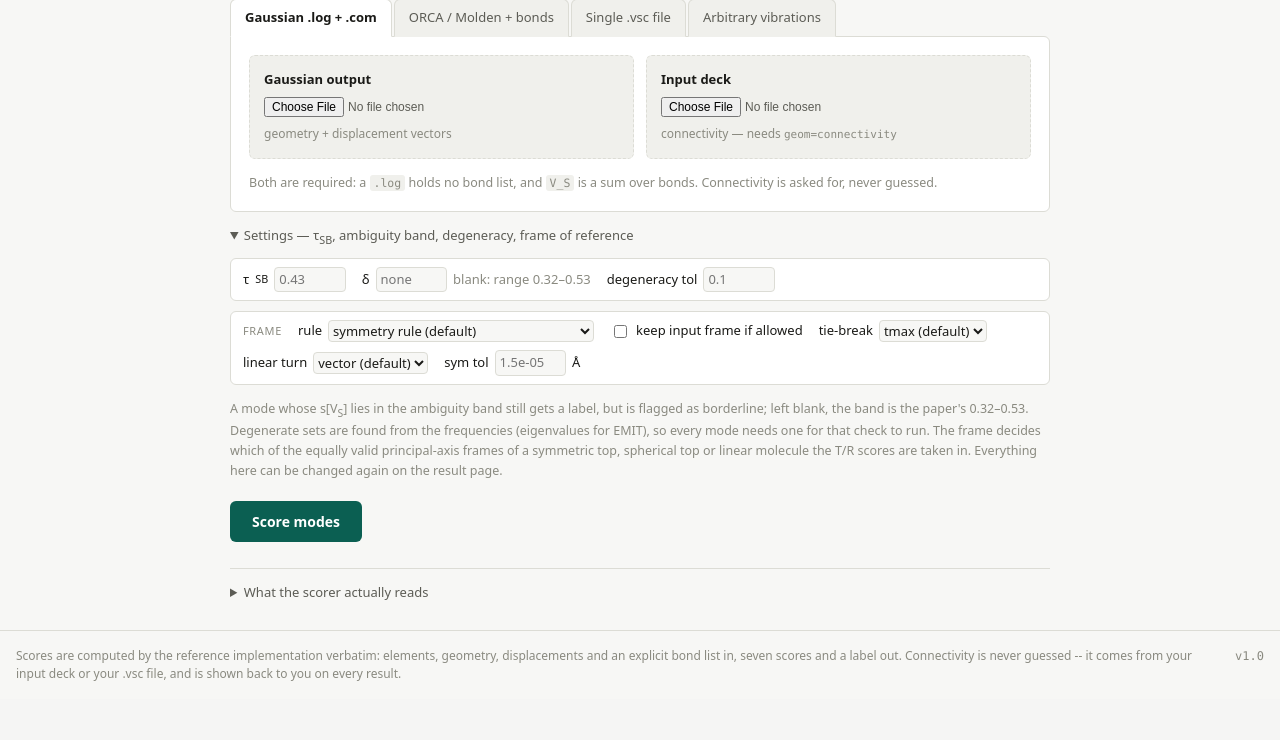
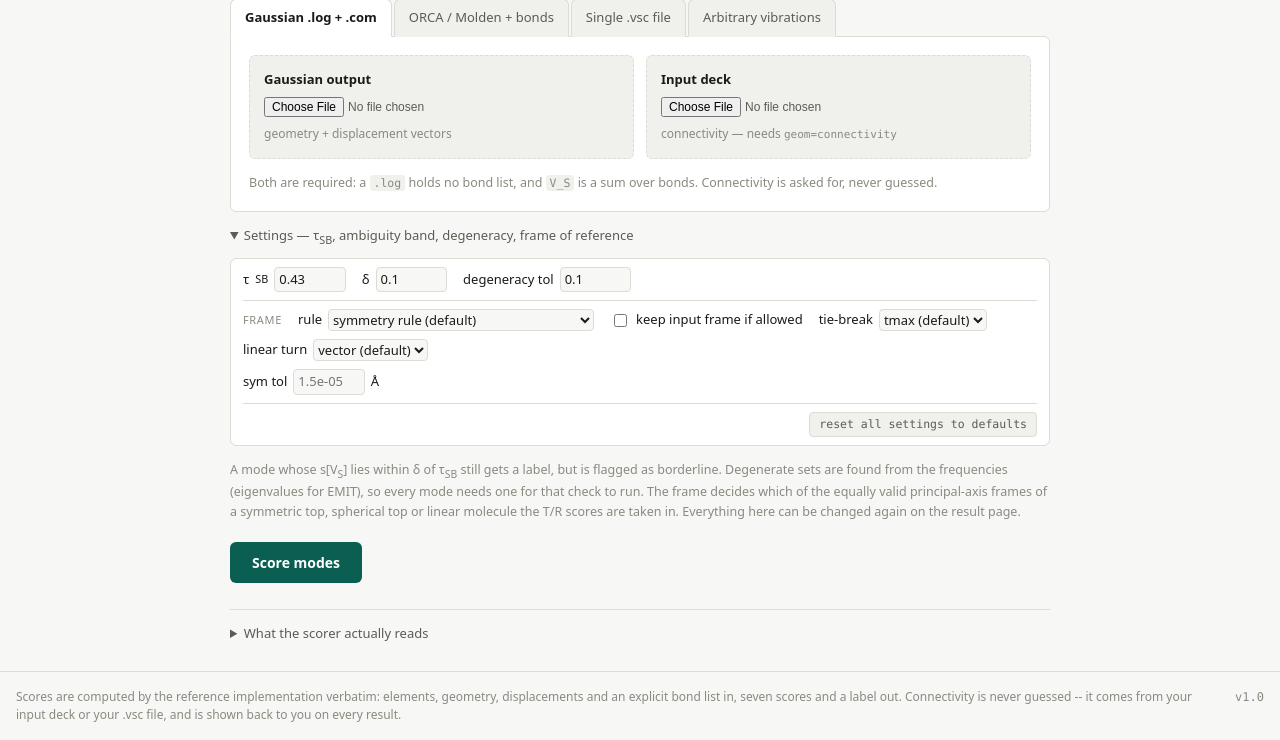
Before and after one commit to ThanchonBK/vscore-webapp, a FastAPI app: page / in a window 1280 px wide, after a click that opens the changed part. Shown: the part 200-940 px from the top of the page. Before the commit the page ends 881 px from the top, so only its background shows below. Run offline with FastAPI, Linux system fonts and the light colour scheme.

Commit message:
Default delta 0.10, reset-to-defaults button, one settings box
- The borderline band is always tau_SB +/- delta, delta defaulting to 0.10
  and shown prefilled. With tau_SB 0.43 that is 0.33-0.53; the paper's
  ambiguity range is 0.32-0.53 (adamantane Vib 42 and C4H4 Vib 3 differ),
  pinned by a test so a change is deliberate.
- "Reset all settings to defaults" (static/settings.js) restores every
  setting from its data-default and unticks rejected T/R matches; it sits
  in an action row closing the settings box, next to re-score.
- Settings and frame controls in one box on both pages; sym tol on its own
  line with even row spacing; result-page box aligned with its neighbours.

Co-Authored-By: Claude Opus 5.5 <noreply@anthropic.com>

```diff
--- a/app/config.py
+++ b/app/config.py
@@ -43,7 +43,7 @@ def asset_version():
     change whenever the file does, so a normal reload picks it up.
     """
     stamp = 0
-    for name in ("app.css", "app.js"):
+    for name in ("app.css", "app.js", "settings.js"):
         f = STATIC_DIR / name
         if f.exists():
             stamp = max(stamp, int(f.stat().st_mtime))
--- a/app/core/pipeline.py
+++ b/app/core/pipeline.py
@@ -126,9 +126,8 @@ def analyse(atoms, coords, bonds, modes, title="", source="", warnings=None,
             supplied alongside it.
 
     ``tau_sb`` overrides the calibrated S/B cut point (None keeps it).
-    ``delta`` sets the interpretability band to tau_SB +/- delta; None uses the
-    paper's ambiguity range (AMBIGUITY_RANGE). A mode inside it is flagged as
-    borderline. ``deg_tol`` groups
+    ``delta`` sets the interpretability band to tau_SB +/- delta (None =
+    DEFAULT_DELTA, 0.10). A mode inside it is flagged as borderline. ``deg_tol`` groups
     modes whose frequency/eigenvalue agree to within it as one degenerate set;
     every mode must carry one for that check to run. ``reject`` lists 1-based
     numbers of the user's modes that may NOT take a T/R slot -- the assignment
@@ -317,24 +316,16 @@ def analyse(atoms, coords, bonds, modes, title="", source="", warnings=None,
     # move them: the label still follows the cut, the flag says not to lean
     # on it. Constructed references are rigid-body motions, never S/B.
     tau = thresholds.tau_SB
-    tau_overridden = thresholds.tau_SB != tau_sb_calibrated
-    if delta is None and tau_overridden:
-        # The paper's range is the bootstrap spread of the CALIBRATED tau_SB;
-        # around any other cut it would flag modes nowhere near the cut. Fall
-        # back to a symmetric band around the user's tau and say so.
+    # The band is always tau_SB +/- delta, delta defaulting to 0.10 (Than,
+    # 2026-11-16). NOTE: around tau_SB = 0.43 that is 0.33-0.53, while the
+    # paper's ambiguity range is 0.32-0.53 (AMBIGUITY_RANGE, kept for
+    # reference): adamantane Vib 42 (0.3275) and C4H4 Vib 3 (0.3287) fall in
+    # the paper's range but not in the default band.
+    if delta is None:
         delta = DEFAULT_DELTA
-        notes.append(
-            f"τ_SB was set to {tau:.2f}, so the paper's ambiguity range "
-            f"({AMBIGUITY_RANGE[0]:.2f}–{AMBIGUITY_RANGE[1]:.2f}, which belongs to "
-            f"the calibrated {tau_sb_calibrated:.2f}) does not apply; borderline "
-            f"modes are flagged within δ = {DEFAULT_DELTA:.2f} of {tau:.2f} instead.")
-    if delta is None:
-        amb_lo, amb_hi = AMBIGUITY_RANGE
-        band = (f"the ambiguity range {amb_lo:.2f}–{amb_hi:.2f} (95 % bootstrap "
-                "interval of τ_SB)")
-    else:
-        amb_lo, amb_hi = tau - delta, tau + delta
-        band = f"δ = {delta:.2f} of τ_SB = {tau:.2f}"
+    amb_lo, amb_hi = tau - delta, tau + delta
+    band = (f"δ = {delta:.2f} of τ_SB = {tau:.2f} "
+            f"({max(amb_lo, 0):.2f}–{min(amb_hi, 1):.2f})")
     for i, r in enumerate(rows):
         v = float(scored[i]["V"])
         # The label compares s[V_S] ROUNDED half up to 0.01 with tau_SB
@@ -530,7 +521,6 @@ def analyse(atoms, coords, bonds, modes, title="", source="", warnings=None,
             "tau_SB_overridden": thresholds.tau_SB != tau_sb_calibrated,
             "delta": delta,
             "ambiguity_range": [round(amb_lo, 4), round(amb_hi, 4)],
-            "ambiguity_from": "paper" if delta is None else "delta",
             "deg_tol": deg_tol,
             "v_weighting": thresholds.v_weighting,
         },
--- a/app/static/app.css
+++ b/app/static/app.css
@@ -558,5 +558,19 @@ sup.amb, b.amb { color:var(--hot-ink); background:var(--hot-bg); border-radius:3
 .cands .cnote { font-size:12px; margin:6px 0 0; }
 .opts { margin:14px 0 4px; }
 .opts summary { cursor:pointer; color:var(--ink-2); font-size:13px; }
-.settings .frame-fields { border:0; padding:0; margin:0; background:none; }
+/* The frame controls sit INSIDE the one settings box, as their own row
+   (flex-basis 100%), with a hairline above instead of a second box. */
+.settings .frame-fields { border:0; border-top:1px solid var(--line); border-radius:0;
+  padding:8px 0 0; margin:0; background:none; flex-basis:100%; }
 .settings select { font:inherit; background:var(--bg); color:var(--ink); border:1px solid var(--line); border-radius:4px; }
+/* a control that starts its own line in a flex settings row. Done on the item
+   itself: an empty zero-height break item gets the row gap on both sides,
+   doubling the space above the line. */
+.settings label.own-line { flex-basis:100%; }
+/* the result page's settings box lines up with the blocks around it */
+#rescore { max-width:1400px; margin:0 auto 12px; }
+/* The action row closes the whole settings box (both rows), so "reset all
+   settings" visibly applies to everything above it, not one line. */
+.settings .settings-actions { flex-basis:100%; display:flex; flex-wrap:wrap; align-items:center;
+  justify-content:flex-end; gap:8px 12px; border-top:1px solid var(--line); padding-top:8px; }
+.settings .settings-actions .push-left { margin-right:auto; }
--- /dev/null
+++ b/app/static/settings.js
@@ -0,0 +1,22 @@
+/* settings.js -- the "defaults" button on the upload and result pages.
+ *
+ * Every settings control carries its default in data-default ("1"/"0" for a
+ * checkbox). The button restores them all, including unticking any rejected
+ * T/R matches, which are form-associated through form="rescore" even where
+ * they sit outside the form element. It only resets the fields; nothing is
+ * re-scored until the form is submitted.
+ */
+(function () {
+  "use strict";
+  document.querySelectorAll("[data-reset]").forEach(function (btn) {
+    btn.addEventListener("click", function () {
+      var form = btn.form || btn.closest("form");
+      if (!form) return;
+      Array.prototype.forEach.call(form.elements, function (el) {
+        if (!el.dataset || !("default" in el.dataset)) return;
+        if (el.type === "checkbox") el.checked = el.dataset["default"] === "1";
+        else el.value = el.dataset["default"];
+      });
+    });
+  });
+})();
--- a/app/templates/_frame_fields.html
+++ b/app/templates/_frame_fields.html
@@ -4,22 +4,22 @@
 <div class="settings frame-fields">
   <span class="bk">frame</span>
   <label title="Which principal-axis frame the T/R scores are taken in. For an asymmetric top both rules give the same axes; they differ for symmetric and spherical tops and linear molecules, whose axes can turn freely.">
-    rule <select name="frame_rule" id="s-frame">
+    rule <select name="frame_rule" id="s-frame" data-default="symmetry">
       <option value="symmetry"{% if f.rule == "symmetry" %} selected{% endif %}>symmetry rule (default)</option>
       <option value="eigh"{% if f.rule == "eigh" %} selected{% endif %}>submitted version (inertia eigenvectors)</option>
     </select></label>
   <label title="Symmetry rule only: keep the orientation of your file (e.g. Gaussian's standard orientation) when it is one of the frames the rule allows.">
-    <input type="checkbox" name="keep_input_frame" value="1"{% if f.keep_input_frame %} checked{% endif %}> keep input frame if allowed</label>
+    <input type="checkbox" name="keep_input_frame" value="1" data-default="0"{% if f.keep_input_frame %} checked{% endif %}> keep input frame if allowed</label>
   <label title="Symmetry rule, step 2: among the allowed sets of axis lines, take the one with the largest in-plane T scores, each axis from a different mode (tmax), or the largest summed gap between each mode's two largest in-plane scores (gap).">
-    tie-break <select name="tie_break">
+    tie-break <select name="tie_break" data-default="tmax">
       {% for t in defaults.tie_breaks %}<option value="{{ t }}"{% if f.tie_break == t %} selected{% endif %}>{{ t }}{% if t == "tmax" %} (default){% endif %}</option>{% endfor %}
     </select></label>
   <label title="Linear molecules: turn about the molecular axis from the modes' in-plane displacement sum (vector), or by a 0.1° rescoring scan (scan).">
-    linear turn <select name="linear_turn">
+    linear turn <select name="linear_turn" data-default="vector">
       {% for t in defaults.linear_turns %}<option value="{{ t }}"{% if f.linear_turn == t %} selected{% endif %}>{{ t }}{% if t == "vector" %} (default){% endif %}</option>{% endfor %}
     </select></label>
-  <label title="Atoms count as symmetry-equivalent within this distance (Å). Raise it for coordinates printed with fewer than 5 decimals.">
-    sym tol <input type="number" name="sym_tol" min="0" step="any"
+  <label class="own-line" title="Atoms count as symmetry-equivalent within this distance (Å). Raise it for coordinates printed with fewer than 5 decimals.">
+    sym tol <input type="number" name="sym_tol" min="0" step="any" data-default=""
       {% if f.sym_tol is not none and f.sym_tol != defaults.sym_tol %}value="{{ '%g'|format(f.sym_tol) }}"{% endif %}
       placeholder="{{ '%g'|format(defaults.sym_tol) }}"> Å</label>
 </div>
--- a/app/templates/base.html
+++ b/app/templates/base.html
@@ -46,6 +46,7 @@
     });
   })();
 </script>
+<script src="/static/settings.js?v={{ asset_v() }}"></script>
 {% block scripts %}{% endblock %}
 {% block page_scripts %}{% endblock %}
 </body>
--- a/app/templates/index.html
+++ b/app/templates/index.html
@@ -151,22 +151,24 @@
     <details class="opts">
       <summary>Settings — τ<sub>SB</sub>, ambiguity band, degeneracy, frame of reference</summary>
       <div class="settings">
-        <label title="Stretch/bend cut on s[V_S]: at or above is S, below is B. Blank = calibrated value.">
+        <label title="Stretch/bend cut on s[V_S]: at or above is S, below is B. Default: the calibrated {{ '%g'|format(defaults.tau_SB) }}.">
           τ<sub>SB</sub> <input type="number" name="tau_sb" min="0" max="1" step="0.01"
-            placeholder="{{ '%g'|format(defaults.tau_SB) }}"></label>
-        <label title="Blank: modes with s[V_S] in the paper's ambiguity range ({{ '%.2f'|format(defaults.ambiguity_range[0]) }}–{{ '%.2f'|format(defaults.ambiguity_range[1]) }}) are flagged as borderline. A number: the band becomes τ_SB ± δ instead.">
+            value="{{ '%g'|format(defaults.tau_SB) }}" data-default="{{ '%g'|format(defaults.tau_SB) }}"></label>
+        <label title="Modes with s[V_S] within δ of τ_SB are flagged as borderline. Default {{ '%g'|format(defaults.delta) }}.">
           δ <input type="number" name="delta" min="0" max="1" step="0.01"
-            placeholder="none"> <span class="muted">blank: range {{ '%.2f'|format(defaults.ambiguity_range[0]) }}–{{ '%.2f'|format(defaults.ambiguity_range[1]) }}</span></label>
-        <label title="Modes whose frequencies (or EMIT eigenvalues) agree to within this form one degenerate set. Blank = default.">
+            value="{{ '%g'|format(defaults.delta) }}" data-default="{{ '%g'|format(defaults.delta) }}"></label>
+        <label title="Modes whose frequencies (or EMIT eigenvalues) agree to within this form one degenerate set.">
           degeneracy tol <input type="number" name="deg_tol" min="0" step="any"
-            placeholder="{{ '%g'|format(defaults.deg_tol) }}"></label>
+            value="{{ '%g'|format(defaults.deg_tol) }}" data-default="{{ '%g'|format(defaults.deg_tol) }}"></label>
+        {% set f = {"rule": "symmetry", "keep_input_frame": False, "tie_break": "tmax", "linear_turn": "vector", "sym_tol": None} %}
+        {% include "_frame_fields.html" %}
+        <div class="settings-actions">
+          <button type="button" class="mini" data-reset title="Put every setting in this box back to its default">reset all settings to defaults</button>
+        </div>
       </div>
-      {% set f = {"rule": "symmetry", "keep_input_frame": False, "tie_break": "tmax", "linear_turn": "vector", "sym_tol": None} %}
-      {% include "_frame_fields.html" %}
       <p class="note">
-        A mode whose s[V<sub>S</sub>] lies in the ambiguity band still gets a
-        label, but is flagged as borderline; left blank, the band is the paper's
-        {{ '%.2f'|format(defaults.ambiguity_range[0]) }}–{{ '%.2f'|format(defaults.ambiguity_range[1]) }}.
+        A mode whose s[V<sub>S</sub>] lies within δ of τ<sub>SB</sub> still gets
+        a label, but is flagged as borderline.
         Degenerate sets are found from the frequencies (eigenvalues for EMIT), so
         every mode needs one for that check to run. The frame decides which of the
         equally valid principal-axis frames of a symmetric top, spherical top or
```
Also changed, not shown: app/templates/result.html (+12 -11 lines), tests/test_interpretability.py (+21 -17 lines), tests/test_viewer.py (+1 -1 lines).
